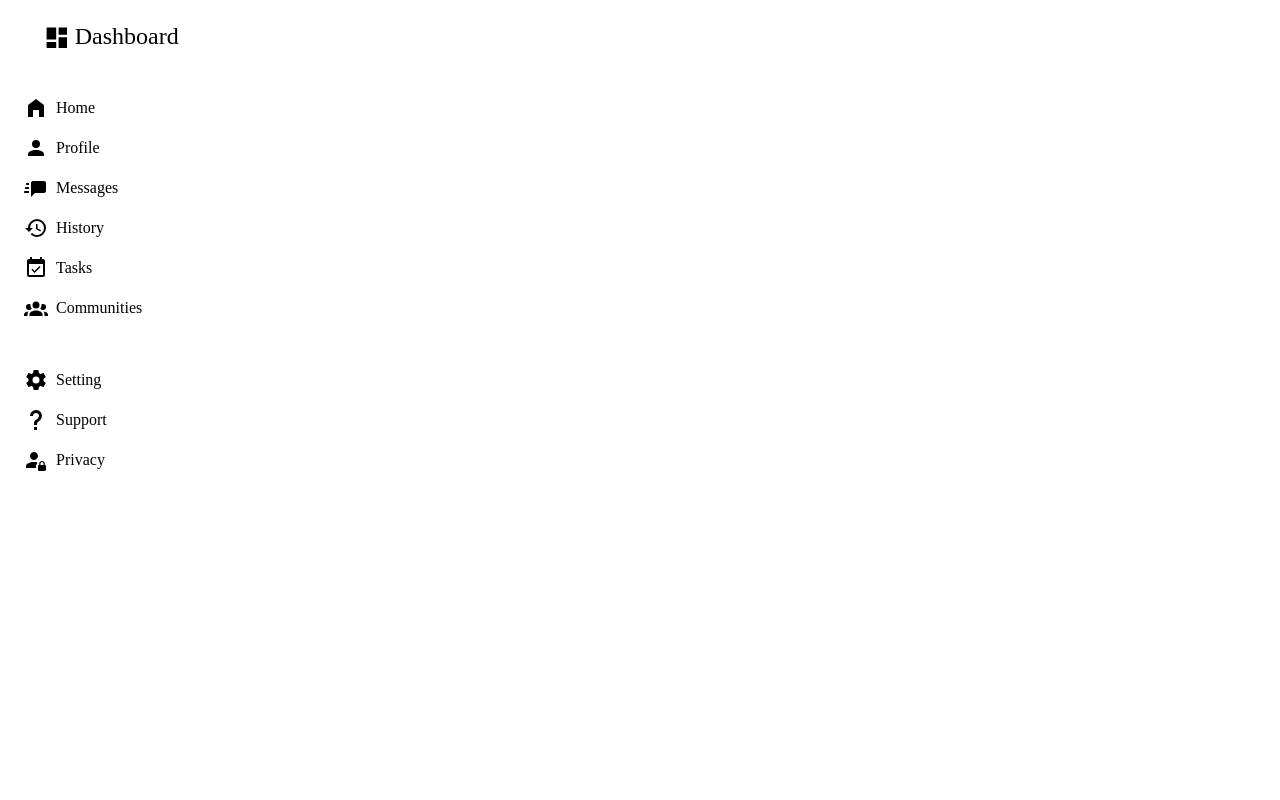
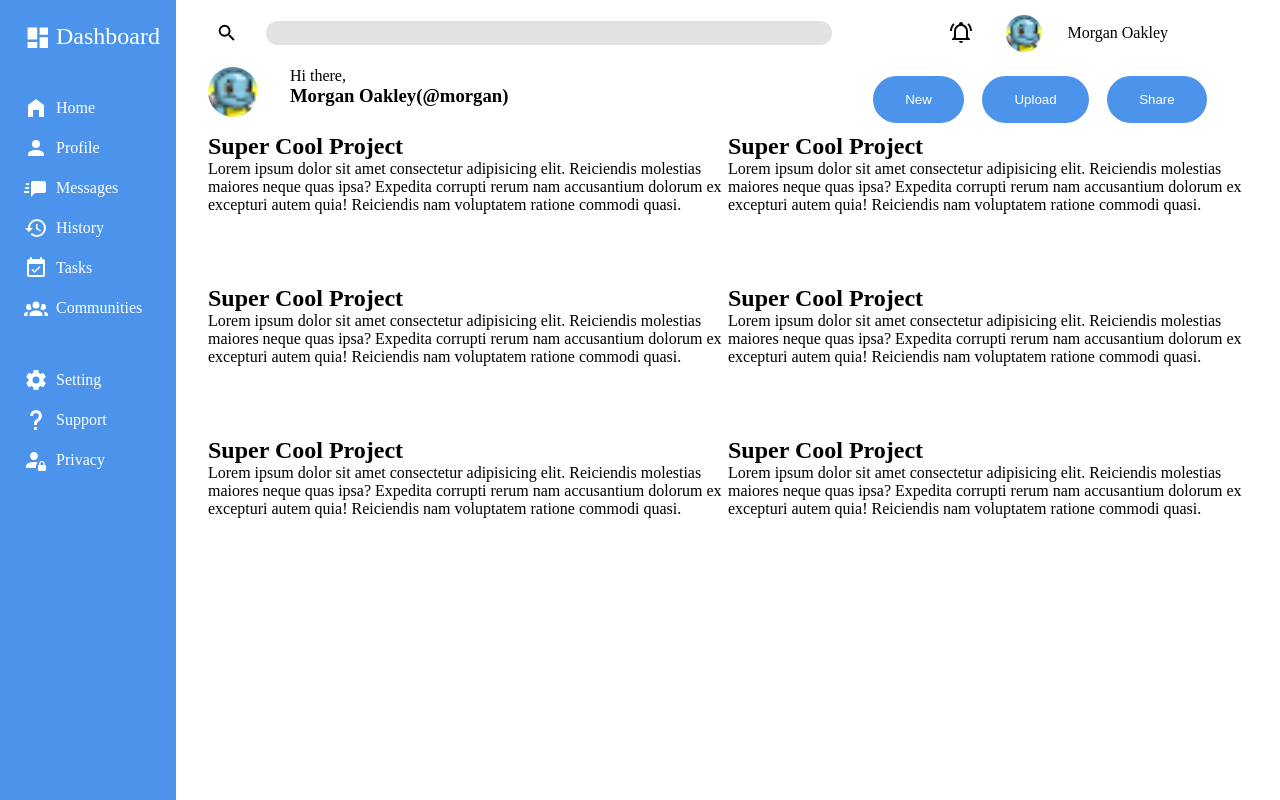
Before and after one commit to Surajnairx/odin-admin-dashboard, a plain HTML site: page index.html in a window 1280 px wide. Drawn offline with Linux system fonts and the light colour scheme.

Commit message:
Setup of Header and Main content elements with initial styling and structure. Minor style fix for Nav Elements

```diff
--- a/index.html
+++ b/index.html
@@ -9,7 +9,7 @@
   </head>
   <body>
     <section class="sidebar">
-      <div class="logo">
+      <div class="dashboard-logo">
         <svg xmlns="http://www.w3.org/2000/svg" viewBox="0 0 20 20">
           <title>view-dashboard</title>
           <path d="M13,3V9H21V3M13,21H21V11H13M3,21H11V15H3M3,13H11V3H3V13Z" />
@@ -31,40 +31,45 @@
               <title>account</title>
               <path
                 d="M12,4A4,4 0 0,1 16,8A4,4 0 0,1 12,12A4,4 0 0,1 8,8A4,4 0 0,1 12,4M12,14C16.42,14 20,15.79 20,18V20H4V18C4,15.79 7.58,14 12,14Z"
-              /></svg
-            >Profile
+              />
+            </svg>
+            Profile
           </li>
           <li>
             <svg xmlns="http://www.w3.org/2000/svg" viewBox="0 0 24 24">
               <title>message-fast</title>
               <path
                 d="M3 7C2.4 7 2 7.4 2 8S2.4 9 3 9H5V7H3M2 11C1.4 11 1 11.4 1 12S1.4 13 2 13H5V11H2M1 15C.4 15 0 15.4 0 16C0 16.6 .4 17 1 17H5V15H1M20 5H9C7.9 5 7 5.9 7 7V21L11 17H20C21.1 17 22 16.1 22 15V7C22 5.9 21.1 5 20 5Z"
-              /></svg
-            >Messages
+              />
+            </svg>
+            Messages
           </li>
           <li>
             <svg xmlns="http://www.w3.org/2000/svg" viewBox="0 0 24 24">
               <title>history</title>
               <path
                 d="M13.5,8H12V13L16.28,15.54L17,14.33L13.5,12.25V8M13,3A9,9 0 0,0 4,12H1L4.96,16.03L9,12H6A7,7 0 0,1 13,5A7,7 0 0,1 20,12A7,7 0 0,1 13,19C11.07,19 9.32,18.21 8.06,16.94L6.64,18.36C8.27,20 10.5,21 13,21A9,9 0 0,0 22,12A9,9 0 0,0 13,3"
-              /></svg
-            >History
+              />
+            </svg>
+            History
           </li>
           <li>
             <svg xmlns="http://www.w3.org/2000/svg" viewBox="0 0 24 24">
               <title>calendar-check</title>
               <path
                 d="M19,19H5V8H19M19,3H18V1H16V3H8V1H6V3H5C3.89,3 3,3.9 3,5V19A2,2 0 0,0 5,21H19A2,2 0 0,0 21,19V5A2,2 0 0,0 19,3M16.53,11.06L15.47,10L10.59,14.88L8.47,12.76L7.41,13.82L10.59,17L16.53,11.06Z"
-              /></svg
-            >Tasks
+              />
+            </svg>
+            Tasks
           </li>
           <li>
             <svg xmlns="http://www.w3.org/2000/svg" viewBox="0 0 24 24">
               <title>account-group</title>
               <path
                 d="M12,5.5A3.5,3.5 0 0,1 15.5,9A3.5,3.5 0 0,1 12,12.5A3.5,3.5 0 0,1 8.5,9A3.5,3.5 0 0,1 12,5.5M5,8C5.56,8 6.08,8.15 6.53,8.42C6.38,9.85 6.8,11.27 7.66,12.38C7.16,13.34 6.16,14 5,14A3,3 0 0,1 2,11A3,3 0 0,1 5,8M19,8A3,3 0 0,1 22,11A3,3 0 0,1 19,14C17.84,14 16.84,13.34 16.34,12.38C17.2,11.27 17.62,9.85 17.47,8.42C17.92,8.15 18.44,8 19,8M5.5,18.25C5.5,16.18 8.41,14.5 12,14.5C15.59,14.5 18.5,16.18 18.5,18.25V20H5.5V18.25M0,20V18.5C0,17.11 1.89,15.94 4.45,15.6C3.86,16.28 3.5,17.22 3.5,18.25V20H0M24,20H20.5V18.25C20.5,17.22 20.14,16.28 19.55,15.6C22.11,15.94 24,17.11 24,18.5V20Z"
-              /></svg
-            >Communities
+              />
+            </svg>
+            Communities
           </li>
         </ul>
 
@@ -74,29 +79,127 @@
               <title>cog</title>
               <path
                 d="M12,15.5A3.5,3.5 0 0,1 8.5,12A3.5,3.5 0 0,1 12,8.5A3.5,3.5 0 0,1 15.5,12A3.5,3.5 0 0,1 12,15.5M19.43,12.97C19.47,12.65 19.5,12.33 19.5,12C19.5,11.67 19.47,11.34 19.43,11L21.54,9.37C21.73,9.22 21.78,8.95 21.66,8.73L19.66,5.27C19.54,5.05 19.27,4.96 19.05,5.05L16.56,6.05C16.04,5.66 15.5,5.32 14.87,5.07L14.5,2.42C14.46,2.18 14.25,2 14,2H10C9.75,2 9.54,2.18 9.5,2.42L9.13,5.07C8.5,5.32 7.96,5.66 7.44,6.05L4.95,5.05C4.73,4.96 4.46,5.05 4.34,5.27L2.34,8.73C2.21,8.95 2.27,9.22 2.46,9.37L4.57,11C4.53,11.34 4.5,11.67 4.5,12C4.5,12.33 4.53,12.65 4.57,12.97L2.46,14.63C2.27,14.78 2.21,15.05 2.34,15.27L4.34,18.73C4.46,18.95 4.73,19.03 4.95,18.95L7.44,17.94C7.96,18.34 8.5,18.68 9.13,18.93L9.5,21.58C9.54,21.82 9.75,22 10,22H14C14.25,22 14.46,21.82 14.5,21.58L14.87,18.93C15.5,18.67 16.04,18.34 16.56,17.94L19.05,18.95C19.27,19.03 19.54,18.95 19.66,18.73L21.66,15.27C21.78,15.05 21.73,14.78 21.54,14.63L19.43,12.97Z"
-              /></svg
-            >Setting
+              />
+            </svg>
+            Setting
           </li>
           <li>
             <svg xmlns="http://www.w3.org/2000/svg" viewBox="0 0 24 24">
               <title>help</title>
               <path
                 d="M10,19H13V22H10V19M12,2C17.35,2.22 19.68,7.62 16.5,11.67C15.67,12.67 14.33,13.33 13.67,14.17C13,15 13,16 13,17H10C10,15.33 10,13.92 10.67,12.92C11.33,11.92 12.67,11.33 13.5,10.67C15.92,8.43 15.32,5.26 12,5A3,3 0 0,0 9,8H6A6,6 0 0,1 12,2Z"
-              /></svg
-            >Support
+              />
+            </svg>
+            Support
           </li>
           <li>
             <svg xmlns="http://www.w3.org/2000/svg" viewBox="0 0 24 24">
               <title>account-lock</title>
               <path
                 d="M6 8C6 5.79 7.79 4 10 4S14 5.79 14 8 12.21 12 10 12 6 10.21 6 8M12 18.2C12 17.24 12.5 16.34 13.2 15.74V15.5C13.2 15.11 13.27 14.74 13.38 14.38C12.35 14.14 11.21 14 10 14C5.58 14 2 15.79 2 18V20H12V18.2M22 18.3V21.8C22 22.4 21.4 23 20.7 23H15.2C14.6 23 14 22.4 14 21.7V18.2C14 17.6 14.6 17 15.2 17V15.5C15.2 14.1 16.6 13 18 13C19.4 13 20.8 14.1 20.8 15.5V17C21.4 17 22 17.6 22 18.3M19.5 15.5C19.5 14.7 18.8 14.2 18 14.2C17.2 14.2 16.5 14.7 16.5 15.5V17H19.5V15.5Z"
-              /></svg
-            >Privacy
+              />
+            </svg>
+            Privacy
           </li>
         </ul>
       </nav>
     </section>
-    <header></header>
-    <main></main>
+    <header>
+      <div class="search">
+        <svg xmlns="http://www.w3.org/2000/svg" viewBox="0 0 24 24">
+          <title>magnify</title>
+          <path
+            d="M9.5,3A6.5,6.5 0 0,1 16,9.5C16,11.11 15.41,12.59 14.44,13.73L14.71,14H15.5L20.5,19L19,20.5L14,15.5V14.71L13.73,14.44C12.59,15.41 11.11,16 9.5,16A6.5,6.5 0 0,1 3,9.5A6.5,6.5 0 0,1 9.5,3M9.5,5C7,5 5,7 5,9.5C5,12 7,14 9.5,14C12,14 14,12 14,9.5C14,7 12,5 9.5,5Z"
+          />
+        </svg>
+        <input type="search" name="project-search" id="search" />
+      </div>
+
+      <div class="notification-setting">
+        <button>
+          <svg xmlns="http://www.w3.org/2000/svg" viewBox="0 0 24 24">
+            <title>bell-ring-outline</title>
+            <path
+              d="M10,21H14A2,2 0 0,1 12,23A2,2 0 0,1 10,21M21,19V20H3V19L5,17V11C5,7.9 7.03,5.17 10,4.29C10,4.19 10,4.1 10,4A2,2 0 0,1 12,2A2,2 0 0,1 14,4C14,4.1 14,4.19 14,4.29C16.97,5.17 19,7.9 19,11V17L21,19M17,11A5,5 0 0,0 12,6A5,5 0 0,0 7,11V18H17V11M19.75,3.19L18.33,4.61C20.04,6.3 21,8.6 21,11H23C23,8.07 21.84,5.25 19.75,3.19M1,11H3C3,8.6 3.96,6.3 5.67,4.61L4.25,3.19C2.16,5.25 1,8.07 1,11Z"
+            />
+          </svg>
+        </button>
+        <img src="./favicon.ico" alt="" />
+        <p>Morgan Oakley</p>
+      </div>
+
+      <div class="logo">
+        <img src="./favicon.ico" height="50" alt="" />
+        <div class="logo-text">
+          <p>Hi there,</p>
+          <h3>Morgan Oakley(@morgan)</h3>
+        </div>
+      </div>
+
+      <div class="dashboard-button">
+        <button>New</button>
+        <button>Upload</button>
+        <button>Share</button>
+      </div>
+    </header>
+    <main>
+      <section id="projects">
+        <div>
+          <h1>Super Cool Project</h1>
+          <p>
+            Lorem ipsum dolor sit amet consectetur adipisicing elit. Reiciendis
+            molestias maiores neque quas ipsa? Expedita corrupti rerum nam
+            accusantium dolorum ex excepturi autem quia! Reiciendis nam
+            voluptatem ratione commodi quasi.
+          </p>
+        </div>
+        <div>
+          <h1>Super Cool Project</h1>
+          <p>
+            Lorem ipsum dolor sit amet consectetur adipisicing elit. Reiciendis
+            molestias maiores neque quas ipsa? Expedita corrupti rerum nam
+            accusantium dolorum ex excepturi autem quia! Reiciendis nam
+            voluptatem ratione commodi quasi.
+          </p>
+        </div>
+        <div>
+          <h1>Super Cool Project</h1>
+          <p>
+            Lorem ipsum dolor sit amet consectetur adipisicing elit. Reiciendis
+            molestias maiores neque quas ipsa? Expedita corrupti rerum nam
+            accusantium dolorum ex excepturi autem quia! Reiciendis nam
+            voluptatem ratione commodi quasi.
+          </p>
+        </div>
+        <div>
+          <h1>Super Cool Project</h1>
+          <p>
+            Lorem ipsum dolor sit amet consectetur adipisicing elit. Reiciendis
+            molestias maiores neque quas ipsa? Expedita corrupti rerum nam
+            accusantium dolorum ex excepturi autem quia! Reiciendis nam
+            voluptatem ratione commodi quasi.
+          </p>
+        </div>
+        <div>
+          <h1>Super Cool Project</h1>
+          <p>
+            Lorem ipsum dolor sit amet consectetur adipisicing elit. Reiciendis
+            molestias maiores neque quas ipsa? Expedita corrupti rerum nam
+            accusantium dolorum ex excepturi autem quia! Reiciendis nam
+            voluptatem ratione commodi quasi.
+          </p>
+        </div>
+        <div>
+          <h1>Super Cool Project</h1>
+          <p>
+            Lorem ipsum dolor sit amet consectetur adipisicing elit. Reiciendis
+            molestias maiores neque quas ipsa? Expedita corrupti rerum nam
+            accusantium dolorum ex excepturi autem quia! Reiciendis nam
+            voluptatem ratione commodi quasi.
+          </p>
+        </div>
+      </section>
+      <section id="sidepanel"></section>
+    </main>
   </body>
 </html>
--- a/style.css
+++ b/style.css
@@ -7,19 +7,22 @@
 body {
   height: 100vh;
   display: grid;
-  grid-template-columns: 1fr 5fr;
-  grid-template-rows: 1fr;
+  grid-template-columns: 1fr 10fr;
+  grid-template-rows: 1fr 5fr;
 }
 .sidebar {
   padding: 1rem;
+  grid-row: 1/3;
+  background-color: rgb(75, 147, 235);
+  color: white;
 }
-.logo {
+.dashboard-logo {
   font-size: 1.5rem;
   display: flex;
   justify-content: center;
   align-items: center;
 }
-.logo > svg {
+.dashboard-logo > svg {
   height: 40px;
   padding: 0.5rem;
 }
@@ -30,7 +33,82 @@ nav > ul > li {
   display: flex;
   align-items: center;
 }
-nav > ul > li > svg {
+svg {
   height: 40px;
   padding: 0.5rem;
+  fill: white;
 }
+header {
+  display: grid;
+  grid-template-columns: 3fr 2fr;
+  grid-template-rows: 1fr 1fr;
+  padding: 0 2rem;
+}
+.search {
+  display: flex;
+  justify-content: space-around;
+  align-items: center;
+  gap: 20px;
+}
+.search > svg {
+  fill: black;
+}
+.search > input {
+  width: 100%;
+  height: 1.5rem;
+  background-color: rgb(226, 226, 226);
+  border: none;
+  border-radius: 5rem;
+}
+.notification-setting {
+  display: flex;
+  justify-content: end;
+  align-items: center;
+  gap: 25px;
+  margin-right: 5rem;
+}
+
+.notification-setting > button {
+  border: none;
+  background-color: white;
+}
+.notification-setting > button > svg {
+  fill: black;
+}
+.notification-setting > img {
+  height: 2.3rem;
+  border-radius: 5rem;
+}
+.logo {
+  display: flex;
+  gap: 2rem;
+}
+.logo > img {
+  border-radius: 5rem;
+}
+.dashboard-button {
+  display: flex;
+  justify-content: space-around;
+  align-items: center;
+  padding: 0 2rem;
+}
+.dashboard-button > button {
+  padding: 1rem 2rem;
+  background-color: rgb(75, 147, 235);
+  color: white;
+  border: none;
+  border-radius: 5rem;
+}
+main {
+  grid-column-start: 2;
+  grid-column-end: 4;
+  grid-row-start: 1/2;
+  display: grid;
+  padding: 0 2rem;
+}
+
+#projects {
+  display: grid;
+  grid-template-columns: 1fr 1fr;
+  grid-template-rows: 1fr 1fr 1fr;
+}
```
